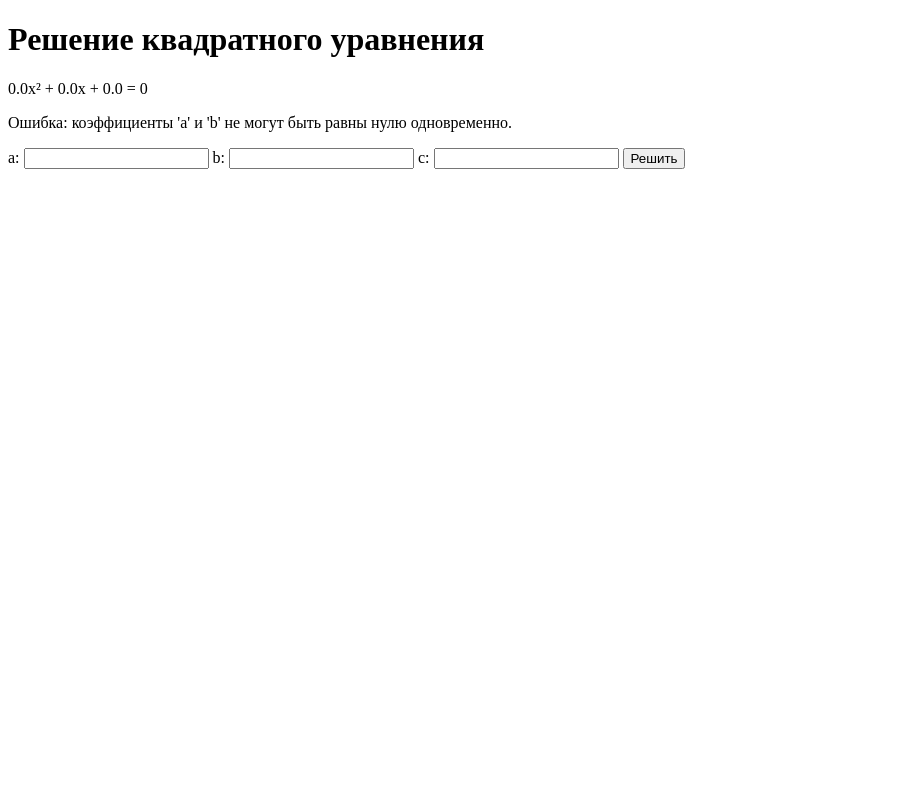
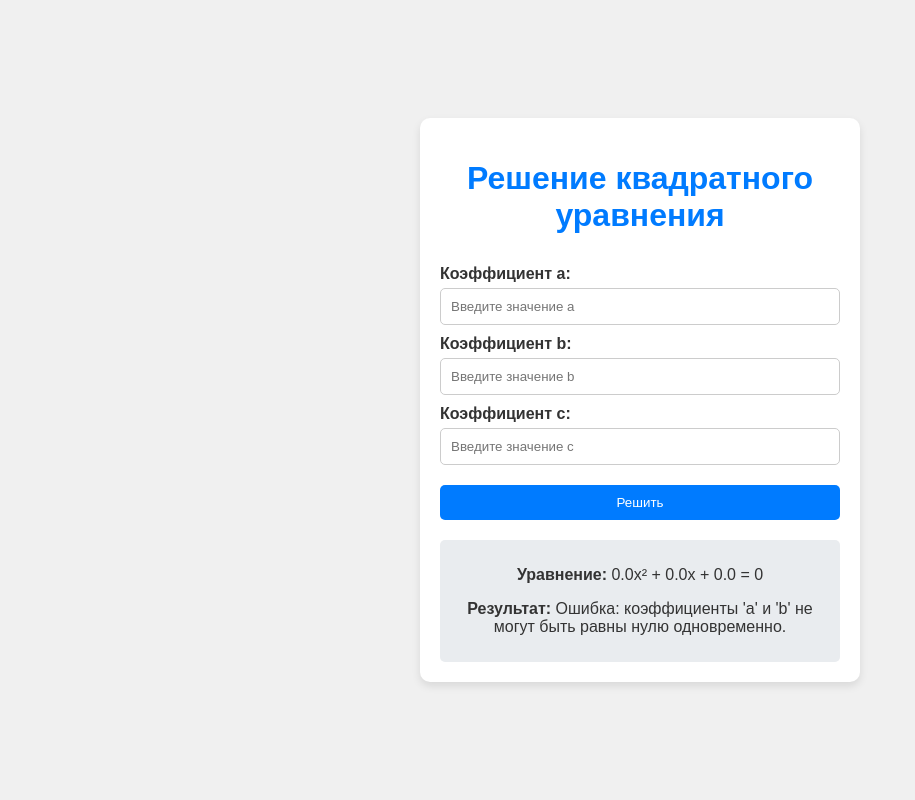
Before and after one commit to JaguarKovalev/solving_quadratic_equations, a Django app: page /solver/solve/ in a window 1280 px wide. Shown: the whole page, without its empty margins (0-915 px from the left). Run offline with Django 5.2, Linux system fonts and the light colour scheme.

Commit message:
add some CSS for template

```diff
--- a/solver/templates/solver/solve.html
+++ b/solver/templates/solver/solve.html
@@ -2,20 +2,87 @@
 <html lang="ru">
 <head>
     <meta charset="UTF-8">
+    <meta name="viewport" content="width=device-width, initial-scale=1.0">
     <title>Решение квадратного уравнения</title>
+    <style>
+        body {
+            font-family: Arial, sans-serif;
+            background-color: #f0f0f0;
+            color: #333;
+            display: flex;
+            justify-content: center;
+            align-items: center;
+            height: 100vh;
+            margin: 0;
+        }
+        .container {
+            background-color: #fff;
+            padding: 20px;
+            border-radius: 10px;
+            box-shadow: 0 4px 8px rgba(0, 0, 0, 0.1);
+            max-width: 400px;
+            width: 100%;
+        }
+        h1 {
+            text-align: center;
+            color: #007bff;
+        }
+        form {
+            display: flex;
+            flex-direction: column;
+        }
+        label {
+            margin-top: 10px;
+            font-weight: bold;
+        }
+        input[type="text"] {
+            padding: 10px;
+            margin-top: 5px;
+            border: 1px solid #ccc;
+            border-radius: 5px;
+        }
+        button {
+            margin-top: 20px;
+            padding: 10px;
+            background-color: #007bff;
+            color: white;
+            border: none;
+            border-radius: 5px;
+            cursor: pointer;
+        }
+        button:hover {
+            background-color: #0056b3;
+        }
+        .result {
+            margin-top: 20px;
+            padding: 10px;
+            background-color: #e9ecef;
+            border-radius: 5px;
+            text-align: center;
+        }
+    </style>
 </head>
 <body>
-    <h1>Решение квадратного уравнения</h1>
-    <p>{{ equation }}</p>
-    <p>{{ roots }}</p>
-    <form method="get" action="">
-        <label for="a">a:</label>
-        <input type="text" id="a" name="a">
-        <label for="b">b:</label>
-        <input type="text" id="b" name="b">
-        <label for="c">c:</label>
-        <input type="text" id="c" name="c">
-        <button type="submit">Решить</button>
-    </form>
+    <div class="container">
+        <h1>Решение квадратного уравнения</h1>
+        <form method="get" action="">
+            <label for="a">Коэффициент a:</label>
+            <input type="text" id="a" name="a" placeholder="Введите значение a">
+
+            <label for="b">Коэффициент b:</label>
+            <input type="text" id="b" name="b" placeholder="Введите значение b">
+
+            <label for="c">Коэффициент c:</label>
+            <input type="text" id="c" name="c" placeholder="Введите значение c">
+
+            <button type="submit">Решить</button>
+        </form>
+        {% if equation %}
+            <div class="result">
+                <p><strong>Уравнение:</strong> {{ equation }}</p>
+                <p><strong>Результат:</strong> {{ roots }}</p>
+            </div>
+        {% endif %}
+    </div>
 </body>
 </html>
```
